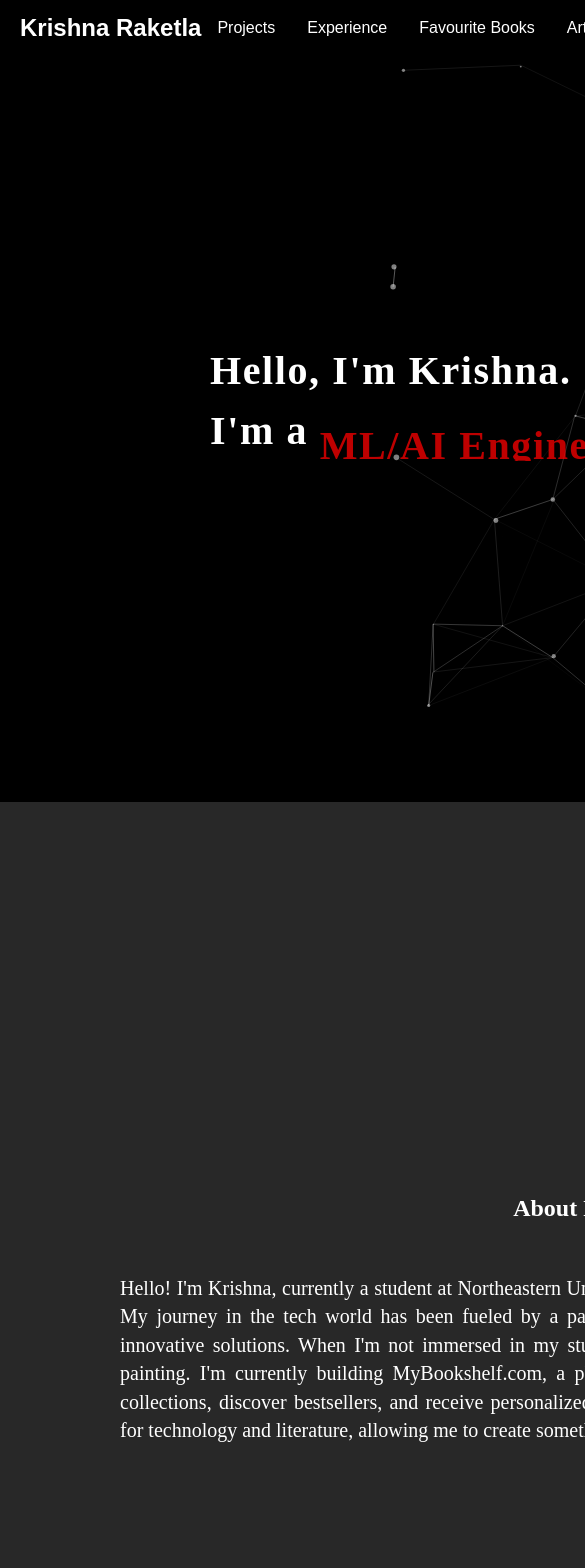
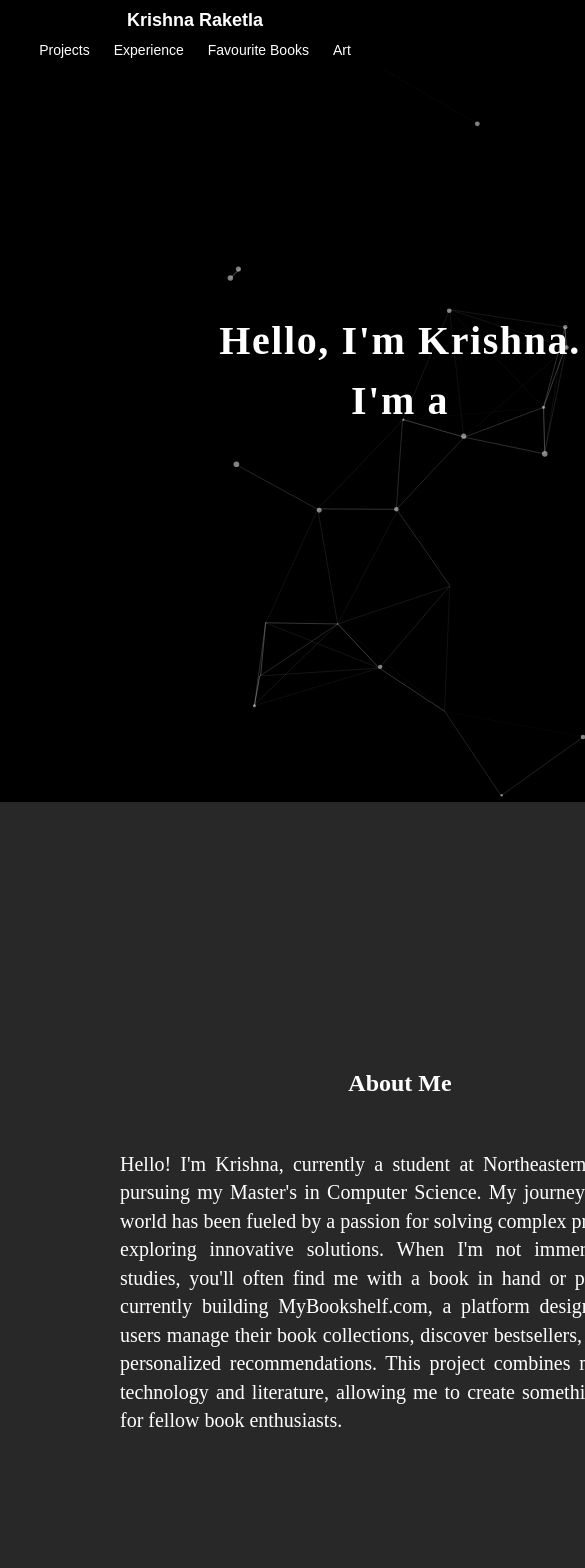
Before and after one commit to krishnaraketla/portfolio, a React (Create React App) app in the folder frontend/: page / in a window 390 px wide. Shown: the top 1568 px of the page, 585 px wide, since content can reach past the window. Built offline with nearby package versions, Linux system fonts and the light colour scheme; the HTML template or start-up script is replaced by a standard one.

Commit message:
media queries

```diff
--- a/frontend/src/styles/Home.css
+++ b/frontend/src/styles/Home.css
@@ -11,3 +11,83 @@
     flex-direction: column;
     flex: 1;
 }
+
+@media (max-width: 768px) {
+    .hero-card h1 {
+        font-size: 1.5rem;
+        text-align: center;
+    }
+
+    .navbar {
+        flex-direction: column;
+        height: auto;
+        padding: 10px;
+    }
+
+    .navbar-links {
+        display: block;
+        text-align: center;
+        margin-top: 10px;
+    }
+
+    .page-section {
+        flex-direction: column;
+        text-align: center;
+        padding: 20px 10px;
+    }
+
+    .page-section-text {
+        padding: 20px;
+    }
+
+    .page-section-image img {
+        max-width: 90%;
+        margin: 10px auto;
+    }
+
+    .hero-card {
+        width: 90%;
+        padding: 10px;
+    }
+
+    .changing-text-container {
+        width: 100%;
+    }
+
+    .page-section-images {
+        flex-direction: column;
+        align-items: center;
+    }
+
+    .page-section-images img {
+        width: 80%;
+        margin: 10px 0;
+    }
+}
+
+@media (max-width: 480px) {
+    .hero-card h1 {
+        font-size: 1.2rem;
+    }
+
+    .navbar-brand {
+        font-size: 18px;
+    }
+
+    .navbar-links a {
+        padding: 6px 12px;
+        font-size: 14px;
+    }
+
+    .page-section-title {
+        font-size: 1.2rem;
+    }
+
+    .page-section-text {
+        font-size: 1rem;
+    }
+
+    .page-section-images img {
+        width: 100%;
+    }
+}
```
Also changed, not shown: 1 other file (tests, documents, lock files or other folders).
